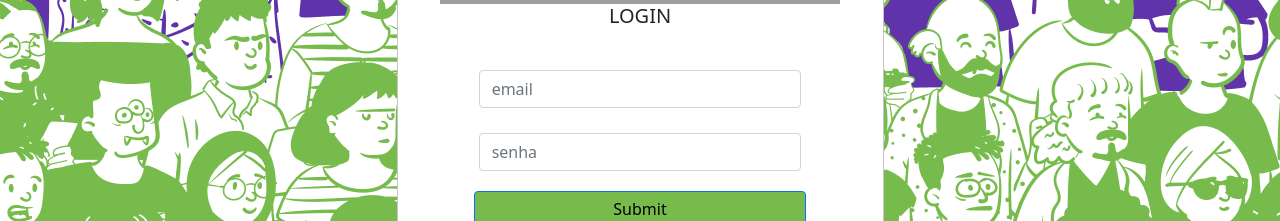
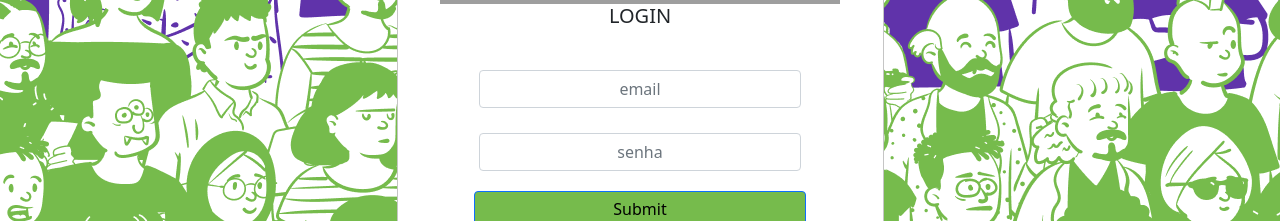
Before and after one commit to RamonesQ/Parrot, a React (Vite) app in the folder WEB/: page / in a window 1280 px wide. Shown: the part 407-628 px from the top of the page. Built offline with nearby package versions, Linux system fonts and the light colour scheme; grey boxes are pictures that could not be loaded; a web font is replaced by a local one.

Commit message:
Pagina logim completa

```diff
--- a/WEB/src/components/Login/Login.css
+++ b/WEB/src/components/Login/Login.css
@@ -10,6 +10,7 @@ div.container{
     background-color: white;
     width: 487px;
     height: 642px;
+    text-align: ;
 }
 .logo {
 
--- a/WEB/src/components/Login/Login.tsx
+++ b/WEB/src/components/Login/Login.tsx
@@ -15,10 +15,10 @@ const Login = () => {
         <h5 className='login'>LOGIN</h5>
         <Form>
   <Form.Group className="mb-3" controlId="formBasicEmail"style={{padding: "1% 15%"}}>
-    <Form.Control type="email" placeholder="email" />
+    <Form.Control type="email" placeholder="email" style={{textAlign: "center" }}/>
      </Form.Group>
   <Form.Group className="mb-3" controlId="formBasicPassword" style={{padding: "1% 15%"}}>
-        <Form.Control type="password" placeholder="senha"  />
+        <Form.Control type="password" placeholder="senha" style={{textAlign: "center" }} />
   </Form.Group>
     <Button className='botao' type="submit" style={{background: "#76BB4C", padding: "1% 30%", color: "black"}}>
     Submit
```
